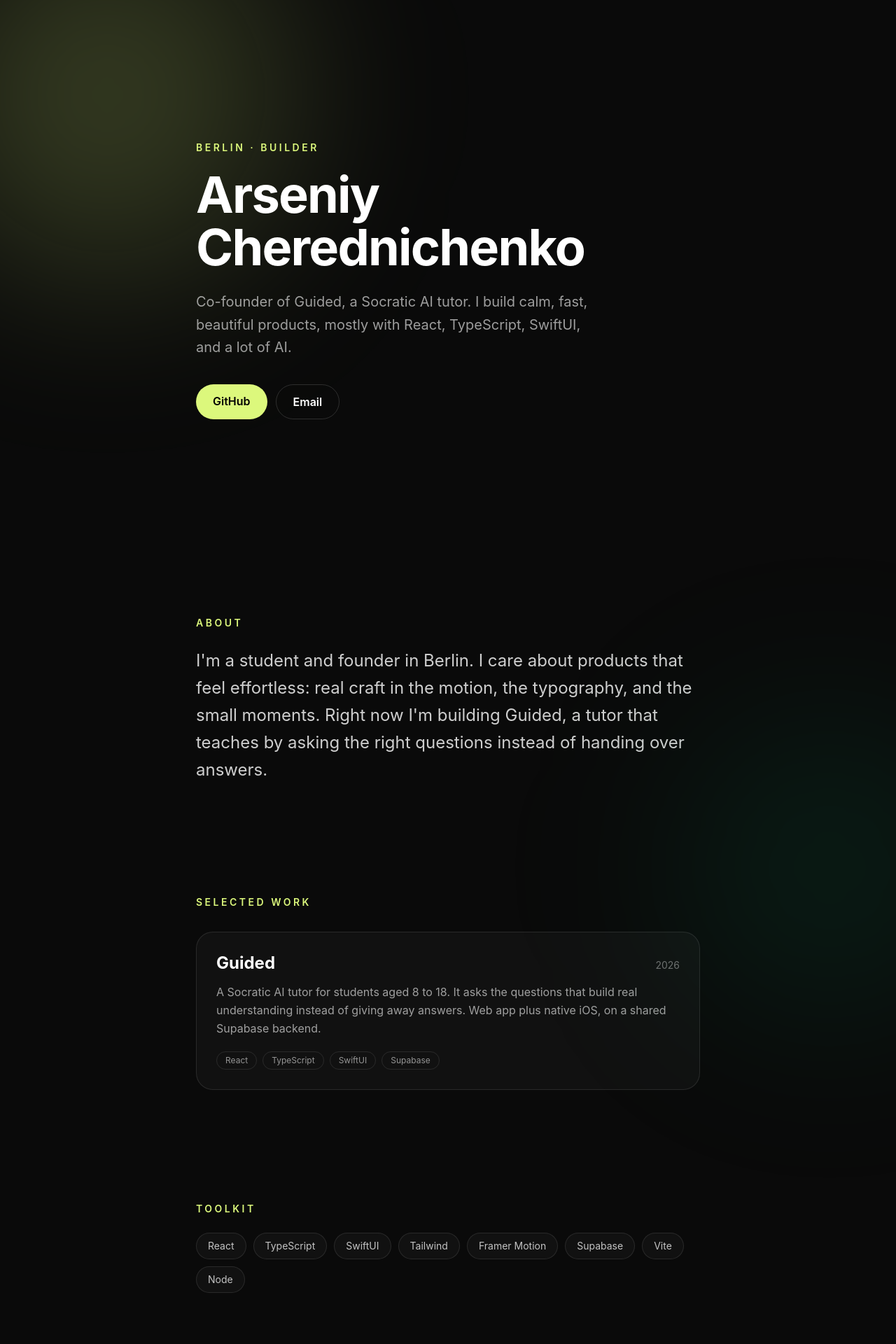
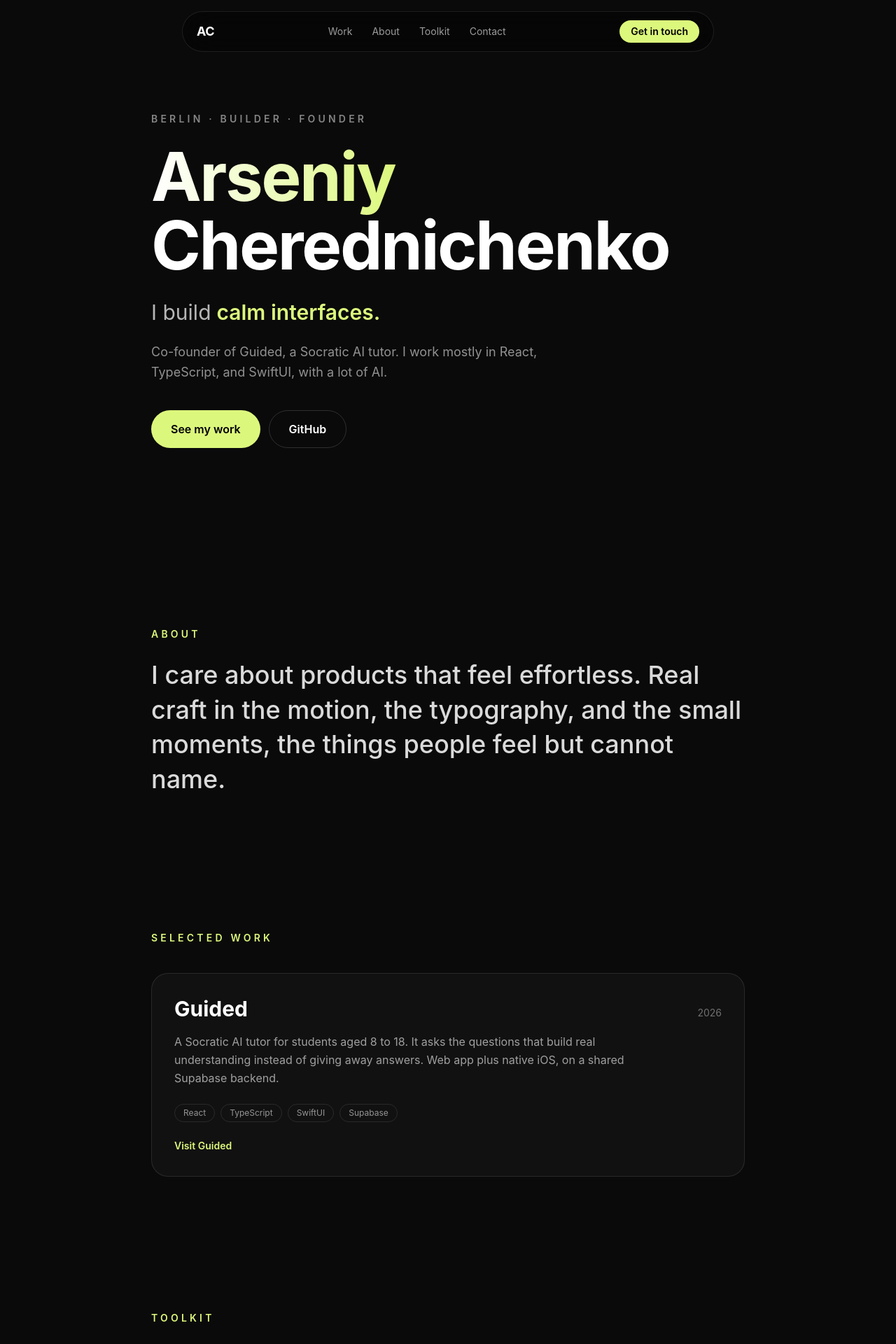
Before and after one commit to ArseniyCherednichenko/portfolio, a React (Vite) app: page / in a window 1280 px wide. Shown: the top 1920 px of the page at 70% size. Built offline with nearby package versions, Linux system fonts and the light colour scheme; the HTML template or start-up script is replaced by a standard one.

Commit message:
Rebuild homepage: animated hero, spotlight work cards, skills marquee, magnetic CTAs

```diff
--- a/src/App.tsx
+++ b/src/App.tsx
@@ -1,145 +1,161 @@
 import { motion } from 'framer-motion'
-import { type ReactNode } from 'react'
+import { Aurora } from './components/Aurora'
+import { Nav } from './components/Nav'
+import { Reveal } from './components/Reveal'
+import { GradientText } from './components/GradientText'
+import { RotatingWord } from './components/RotatingWord'
+import { SpotlightCard } from './components/SpotlightCard'
+import { Marquee } from './components/Marquee'
+import { MagneticButton } from './components/MagneticButton'
 
 const EASE = [0.16, 1, 0.3, 1] as const
 
-function Section({ children, className = '' }: { children: ReactNode; className?: string }) {
-  return (
-    <motion.section
-      initial={{ opacity: 0, y: 40 }}
-      whileInView={{ opacity: 1, y: 0 }}
-      viewport={{ once: true, margin: '-80px' }}
-      transition={{ duration: 0.6, ease: EASE }}
-      className={`mx-auto w-full max-w-3xl px-6 ${className}`}
-    >
-      {children}
-    </motion.section>
-  )
-}
-
-function Eyebrow({ children }: { children: ReactNode }) {
-  return <h2 className="text-sm font-semibold uppercase tracking-[0.25em] text-[#DCF87C]">{children}</h2>
+function Eyebrow({ children }: { children: string }) {
+  return <p className="text-sm font-semibold uppercase tracking-[0.3em] text-[#DCF87C]">{children}</p>
 }
 
 export default function App() {
   return (
-    <div className="relative min-h-screen overflow-hidden bg-[#0A0A0A] text-white">
-      {/* Ambient animated background */}
-      <motion.div
-        aria-hidden
-        className="pointer-events-none absolute -left-40 -top-40 h-[520px] w-[520px] rounded-full bg-[#DCF87C]/20 blur-[130px]"
-        animate={{ x: [0, 60, 0], y: [0, 40, 0] }}
-        transition={{ duration: 15, repeat: Infinity, ease: 'easeInOut' }}
-      />
-      <motion.div
-        aria-hidden
-        className="pointer-events-none absolute -right-40 top-1/2 h-[440px] w-[440px] rounded-full bg-emerald-500/10 blur-[130px]"
-        animate={{ x: [0, -50, 0], y: [0, -30, 0] }}
-        transition={{ duration: 19, repeat: Infinity, ease: 'easeInOut' }}
-      />
+    <div id="top" className="relative min-h-screen bg-[#0A0A0A] text-white">
+      <Aurora />
+      <Nav />
 
-      {/* Hero */}
-      <header className="relative mx-auto flex min-h-screen w-full max-w-3xl flex-col justify-center px-6">
+      {/* HERO */}
+      <header className="relative mx-auto flex min-h-screen w-full max-w-4xl flex-col justify-center px-6">
         <motion.p
           initial={{ opacity: 0, y: 20 }}
           animate={{ opacity: 1, y: 0 }}
           transition={{ duration: 0.6, ease: EASE }}
-          className="mb-5 text-sm font-semibold uppercase tracking-[0.25em] text-[#DCF87C]"
+          className="mb-6 text-sm font-semibold uppercase tracking-[0.3em] text-white/50"
         >
-          Berlin · builder
+          Berlin · builder · founder
         </motion.p>
         <motion.h1
           initial={{ opacity: 0, y: 24 }}
           animate={{ opacity: 1, y: 0 }}
           transition={{ duration: 0.7, delay: 0.05, ease: EASE }}
-          className="text-5xl font-bold leading-[1.04] tracking-tight sm:text-7xl"
+          className="text-6xl font-bold leading-[1.02] tracking-tight sm:text-8xl"
         >
-          Arseniy
+          <GradientText>Arseniy</GradientText>
           <br />
           Cherednichenko
         </motion.h1>
+        <motion.div
+          initial={{ opacity: 0, y: 24 }}
+          animate={{ opacity: 1, y: 0 }}
+          transition={{ duration: 0.7, delay: 0.15, ease: EASE }}
+          className="mt-7 flex flex-wrap items-center gap-2 text-2xl text-white/70 sm:text-3xl"
+        >
+          <span>I build</span>
+          <RotatingWord words={['beautiful products.', 'Socratic AI.', 'calm interfaces.', 'things with craft.']} />
+        </motion.div>
         <motion.p
           initial={{ opacity: 0, y: 24 }}
           animate={{ opacity: 1, y: 0 }}
-          transition={{ duration: 0.7, delay: 0.15, ease: EASE }}
-          className="mt-6 max-w-xl text-lg leading-relaxed text-white/60 sm:text-xl"
+          transition={{ duration: 0.7, delay: 0.25, ease: EASE }}
+          className="mt-6 max-w-xl text-lg leading-relaxed text-white/55"
         >
-          Co-founder of Guided, a Socratic AI tutor. I build calm, fast, beautiful products, mostly with React,
-          TypeScript, SwiftUI, and a lot of AI.
+          Co-founder of Guided, a Socratic AI tutor. I work mostly in React, TypeScript, and SwiftUI, with a lot of AI.
         </motion.p>
         <motion.div
           initial={{ opacity: 0, y: 24 }}
           animate={{ opacity: 1, y: 0 }}
-          transition={{ duration: 0.7, delay: 0.25, ease: EASE }}
-          className="mt-9 flex flex-wrap gap-3"
+          transition={{ duration: 0.7, delay: 0.35, ease: EASE }}
+          className="mt-10 flex flex-wrap gap-3"
         >
-          <a
+          <MagneticButton href="#work" className="rounded-full bg-[#DCF87C] px-7 py-3.5 font-semibold text-black">
+            See my work
+          </MagneticButton>
+          <MagneticButton
             href="https://github.com/ArseniyCherednichenko"
-            className="rounded-full bg-[#DCF87C] px-6 py-3 font-semibold text-black transition hover:brightness-105"
+            className="rounded-full border border-white/15 px-7 py-3.5 font-semibold text-white"
           >
             GitHub
-          </a>
-          <a
-            href="mailto:ars7ars3@gmail.com"
-            className="rounded-full border border-white/15 px-6 py-3 font-semibold text-white transition hover:border-white/40"
-          >
-            Email
-          </a>
+          </MagneticButton>
         </motion.div>
       </header>
 
-      {/* About */}
-      <Section className="py-20">
+      {/* ABOUT */}
+      <section id="about" className="mx-auto w-full max-w-4xl px-6 py-24">
+        <Reveal>
           <Eyebrow>About</Eyebrow>
-        <p className="mt-6 text-2xl leading-relaxed text-white/80">
-          I&apos;m a student and founder in Berlin. I care about products that feel effortless: real craft in the
-          motion, the typography, and the small moments. Right now I&apos;m building Guided, a tutor that teaches by
-          asking the right questions instead of handing over answers.
+        </Reveal>
+        <Reveal delay={0.05}>
+          <p className="mt-6 text-3xl font-medium leading-snug text-white/85 sm:text-4xl">
+            I care about products that feel effortless. Real craft in the motion, the typography, and the small
+            moments, the things people feel but cannot name.
           </p>
-      </Section>
+        </Reveal>
+      </section>
 
-      {/* Work */}
-      <Section className="py-20">
+      {/* WORK */}
+      <section id="work" className="mx-auto w-full max-w-4xl px-6 py-24">
+        <Reveal>
           <Eyebrow>Selected work</Eyebrow>
-        <div className="mt-8 grid gap-5">
-          {PROJECTS.map((p) => (
-            <motion.a
-              key={p.title}
-              href={p.href}
-              whileHover={{ y: -4 }}
-              transition={{ duration: 0.25, ease: EASE }}
-              className="group block rounded-3xl border border-white/10 bg-white/[0.03] p-7 transition-colors hover:border-[#DCF87C]/40"
-            >
+        </Reveal>
+        <div className="mt-10 grid gap-6">
+          {PROJECTS.map((p, idx) => (
+            <Reveal key={p.title} delay={idx * 0.05}>
+              <SpotlightCard className="p-8">
                 <div className="flex items-baseline justify-between gap-4">
-                <h3 className="text-2xl font-bold">{p.title}</h3>
+                  <h3 className="text-3xl font-bold">{p.title}</h3>
                   <span className="text-sm text-white/40">{p.year}</span>
                 </div>
-              <p className="mt-3 leading-relaxed text-white/60">{p.blurb}</p>
-              <div className="mt-5 flex flex-wrap gap-2">
+                <p className="mt-4 max-w-2xl leading-relaxed text-white/60">{p.blurb}</p>
+                <div className="mt-6 flex flex-wrap gap-2">
                   {p.stack.map((s) => (
                     <span key={s} className="rounded-full border border-white/10 px-3 py-1 text-xs text-white/55">
                       {s}
                     </span>
                   ))}
                 </div>
-            </motion.a>
+                <a href={p.href} className="mt-6 inline-flex items-center gap-1 text-sm font-semibold text-[#DCF87C]">
+                  Visit {p.title}
+                </a>
+              </SpotlightCard>
+            </Reveal>
           ))}
         </div>
-      </Section>
+      </section>
 
-      {/* Toolkit */}
-      <Section className="py-20">
+      {/* TOOLKIT */}
+      <section id="toolkit" className="py-24">
+        <div className="mx-auto mb-9 w-full max-w-4xl px-6">
+          <Reveal>
             <Eyebrow>Toolkit</Eyebrow>
-        <div className="mt-6 flex flex-wrap gap-2.5">
+          </Reveal>
+        </div>
+        <Marquee>
           {SKILLS.map((s) => (
-            <span key={s} className="rounded-full border border-white/10 bg-white/[0.03] px-4 py-2 text-sm text-white/75">
+            <span key={s} className="rounded-2xl border border-white/10 bg-white/[0.03] px-6 py-3 text-lg text-white/75">
               {s}
             </span>
           ))}
+        </Marquee>
+      </section>
+
+      {/* CONTACT */}
+      <section id="contact" className="mx-auto w-full max-w-4xl px-6 py-28 text-center">
+        <Reveal>
+          <h2 className="text-5xl font-bold tracking-tight sm:text-7xl">
+            Let us build
+            <br />
+            something good.
+          </h2>
+        </Reveal>
+        <Reveal delay={0.1}>
+          <div className="mt-10 flex justify-center">
+            <MagneticButton
+              href="mailto:ars7ars3@gmail.com"
+              className="rounded-full bg-[#DCF87C] px-8 py-4 text-lg font-semibold text-black"
+            >
+              ars7ars3@gmail.com
+            </MagneticButton>
           </div>
-      </Section>
+        </Reveal>
+      </section>
 
-      <footer className="mx-auto w-full max-w-3xl px-6 py-16 text-white/40">
+      <footer className="mx-auto w-full max-w-4xl px-6 py-12 text-sm text-white/35">
         <p>Built by Arseniy Cherednichenko in Berlin.</p>
       </footer>
     </div>
@@ -165,4 +181,4 @@ const PROJECTS: Project[] = [
   },
 ]
 
-const SKILLS = ['React', 'TypeScript', 'SwiftUI', 'Tailwind', 'Framer Motion', 'Supabase', 'Vite', 'Node']
+const SKILLS = ['React', 'TypeScript', 'SwiftUI', 'Tailwind', 'Framer Motion', 'Supabase', 'Vite', 'Node', 'Figma', 'GSAP']
```
Lines whose indentation alone changed are shown as unchanged.
